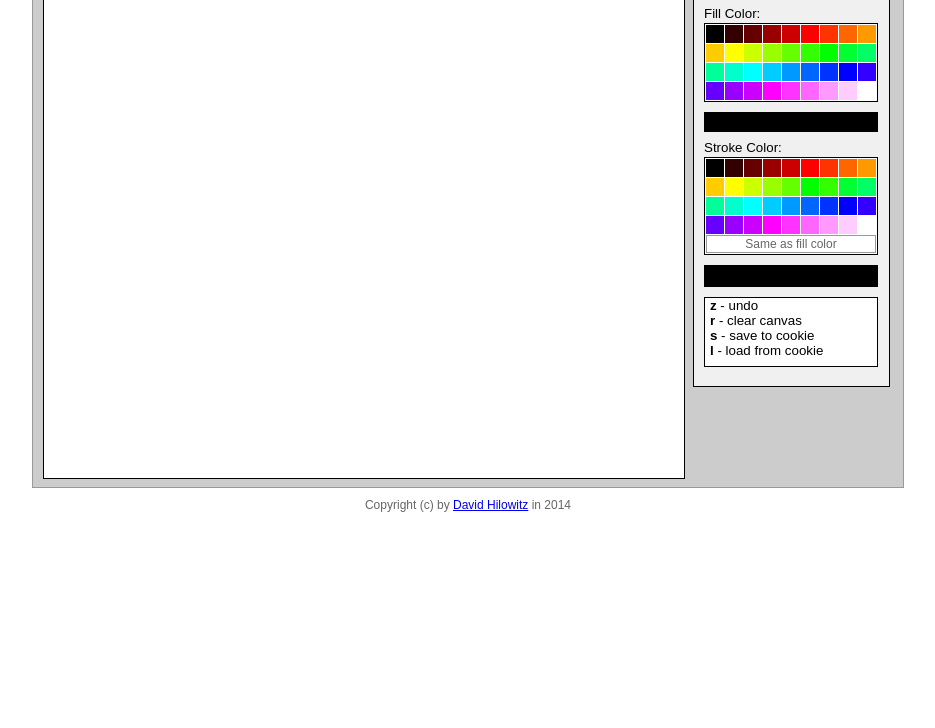
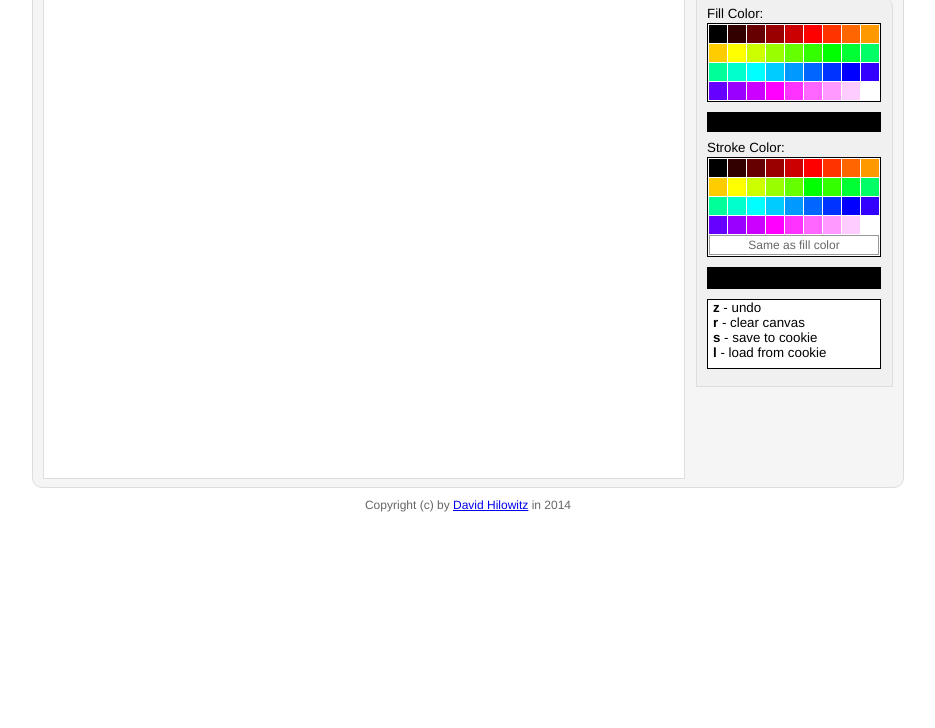
Before and after one commit to dhilowitz/divpainter, a website: page index.html in a window 1280 px wide. Shown: the part 72-800 px from the top of the page, without its empty margins (172-1107 px from the left). Drawn offline with nearby package versions, Linux system fonts and the light colour scheme.

Commit message:
Updated some UI stuff to make things nicer.

```diff
--- a/index.html
+++ b/index.html
@@ -1,15 +1,14 @@
-<!DOCTYPE html PUBLIC \"-//W3C//DTD XHTML 1.1//EN\" \"http://www.w3.org/TR/xhtml11/DTD/xhtml11.dtd\">
+<!DOCTYPE html>
 <html>
 	<head>
 		<title>divpainter</title>
 		<link rel="stylesheet" href="paint.css"></link>
 	</head>
 	<body>
-		<div id="header">DivPainter</div>
+		<div id="header">div-painter</div>
 		<div id="page">
-
 			<div id="canvas" class="panel" onSelectStart="return false;"></div>
-			<div class="panel" style="left:660px;top: 10px;width:195px;height:388px;background:#f0f0f0;">
+			<div id="basicPanel" class="panel">
 				<div id="fillPaletteLabel">Fill Color:</div>
 				<table id="fillPalette" cellspacing="1" cellpadding="0">
 					<tr>
@@ -126,5 +125,16 @@
 		<script type="text/javascript" src="js/json.js"></script>
 		<script type="text/javascript" src="bower_components/jquery/dist/jquery.min.js"></script>
 		<script type="text/javascript" src="paint.js"></script>
+
+		<script>
+		  (function(i,s,o,g,r,a,m){i['GoogleAnalyticsObject']=r;i[r]=i[r]||function(){
+		  (i[r].q=i[r].q||[]).push(arguments)},i[r].l=1*new Date();a=s.createElement(o),
+		  m=s.getElementsByTagName(o)[0];a.async=1;a.src=g;m.parentNode.insertBefore(a,m)
+		  })(window,document,'script','//www.google-analytics.com/analytics.js','ga');
+
+		  ga('create', 'UA-239145-6', 'decided.ly');
+		  ga('send', 'pageview');
+
+		</script>
 	</body>
 </html>
--- a/paint.css
+++ b/paint.css
@@ -1,6 +1,6 @@
 body
 {
-	font-family:Arial;
+	font-family:Helvetica,Arial, Sans-serif;
 	text-align:center;
 	margin-top:20px;
 }
@@ -38,7 +38,17 @@ body
 	padding:0;
 	margin:0;
 }
+
 /* IDs  */
+#basicPanel {
+	left: 663px;
+	top: 10px;
+	width: 195px;
+	height: 388px;
+	background: #f0f0f0;
+	border: 1px solid #DDD;
+	border-radius: 0px 10px 0px 0px;
+}
 #fillPalette
 {
 	top:10px;
@@ -115,13 +125,14 @@ body
 }
 #page
 {
-	margin:auto auto;
-	border:1px solid #999;
-	width:870px;
-	height:500px;
-	text-align:left;
-	position:relative;
-	background:#ccc;
+	margin: auto auto;
+	border: 1px solid #DDD;
+	width: 870px;
+	height: 500px;
+	text-align: left;
+	position: relative;
+	background: #F5F5F5;
+	border-radius: 10px;
 }
 #canvas
 {
@@ -132,7 +143,7 @@ body
 	width:640px;
 	height:480px;
 	background-color:white;
-	border:1px solid black;
+	border: 1px solid #DDD;
 }
 #potentialCanvasBox
 {
```
